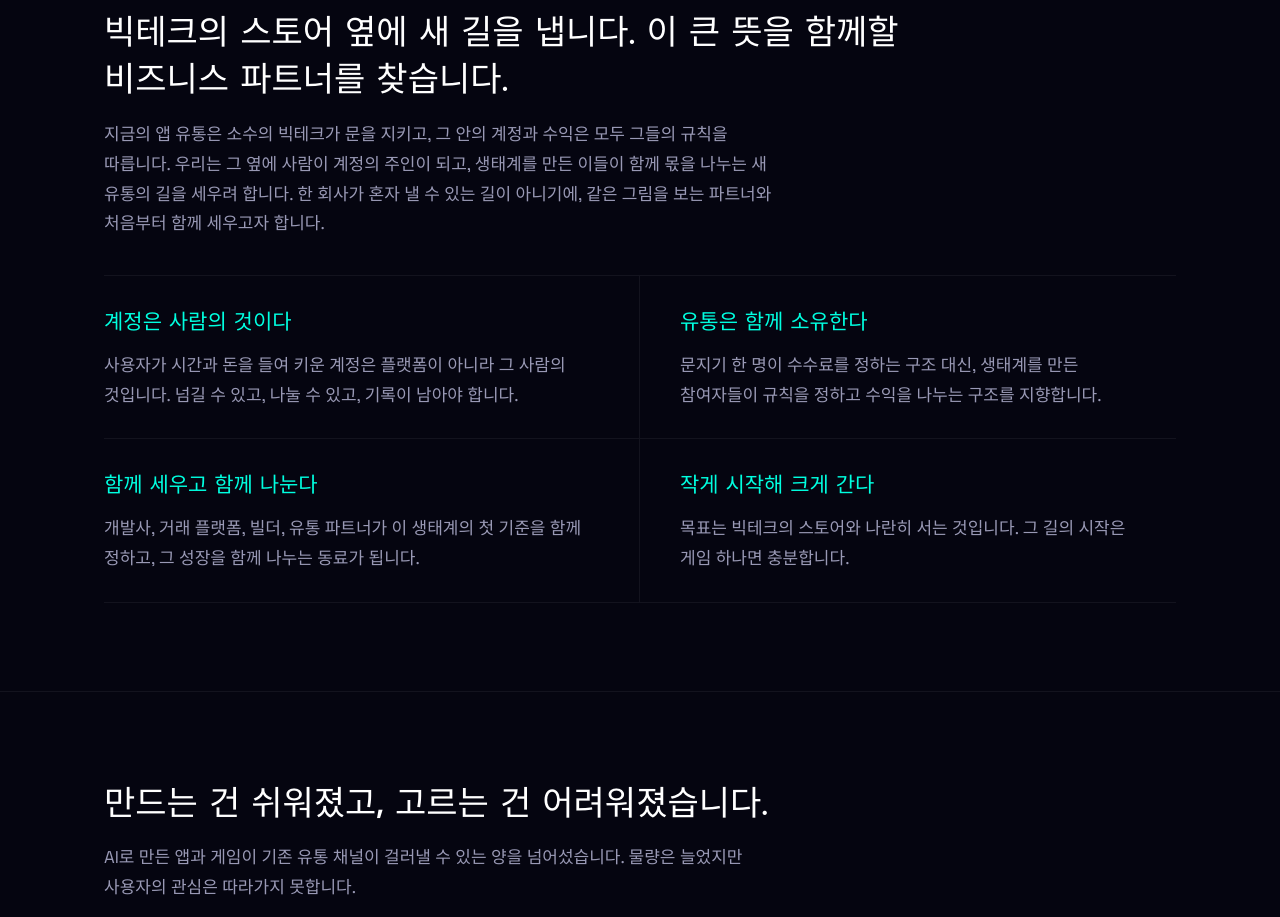
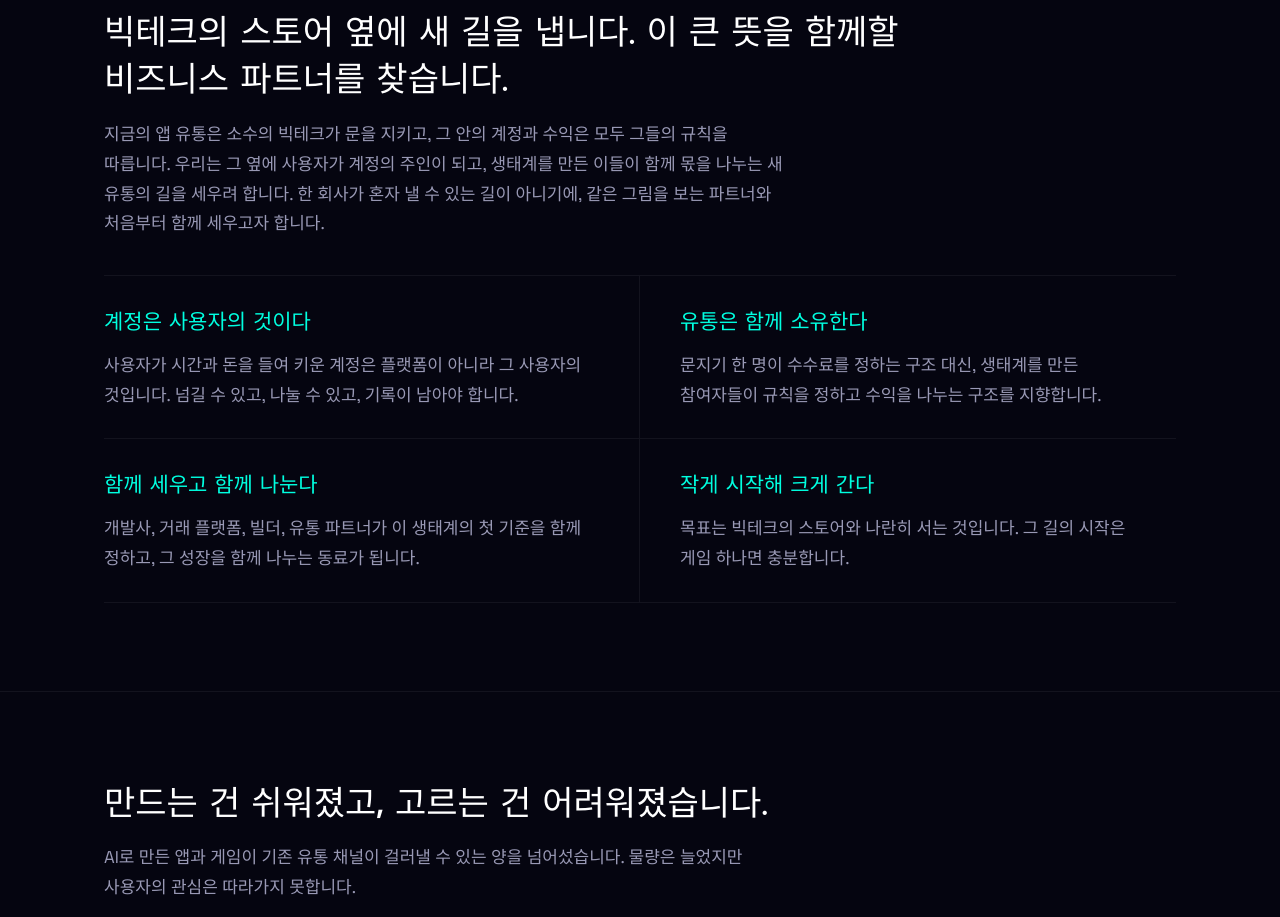
Before and after one commit to banstorm/altscodex-partners, a plain HTML site: page index.html in a window 1280 px wide. Shown: the part 820-1737 px from the top of the page. Drawn offline with Linux system fonts and the light colour scheme; a web font is replaced by a local one.

Commit message:
철학 문구의 '사람'을 '사용자'로 통일
Co-Authored-By: Claude Opus 5.5 <noreply@anthropic.com>
Claude-Session: https://claude.ai/code/session_01NSqBqq4LNbH3fyxqkQe5gV

```diff
--- a/index.html
+++ b/index.html
@@ -300,11 +300,11 @@
   <section class="block" id="philosophy">
     <div class="wrap">
       <h2>빅테크의 스토어 옆에 새 길을 냅니다. 이 큰 뜻을 함께할 비즈니스 파트너를 찾습니다.</h2>
-      <p class="intro">지금의 앱 유통은 소수의 빅테크가 문을 지키고, 그 안의 계정과 수익은 모두 그들의 규칙을 따릅니다. 우리는 그 옆에 사람이 계정의 주인이 되고, 생태계를 만든 이들이 함께 몫을 나누는 새 유통의 길을 세우려 합니다. 한 회사가 혼자 낼 수 있는 길이 아니기에, 같은 그림을 보는 파트너와 처음부터 함께 세우고자 합니다.</p>
+      <p class="intro">지금의 앱 유통은 소수의 빅테크가 문을 지키고, 그 안의 계정과 수익은 모두 그들의 규칙을 따릅니다. 우리는 그 옆에 사용자가 계정의 주인이 되고, 생태계를 만든 이들이 함께 몫을 나누는 새 유통의 길을 세우려 합니다. 한 회사가 혼자 낼 수 있는 길이 아니기에, 같은 그림을 보는 파트너와 처음부터 함께 세우고자 합니다.</p>
       <div class="creed">
         <div class="tenet">
-          <h3>계정은 사람의 것이다</h3>
-          <p>사용자가 시간과 돈을 들여 키운 계정은 플랫폼이 아니라 그 사람의 것입니다. 넘길 수 있고, 나눌 수 있고, 기록이 남아야 합니다.</p>
+          <h3>계정은 사용자의 것이다</h3>
+          <p>사용자가 시간과 돈을 들여 키운 계정은 플랫폼이 아니라 그 사용자의 것입니다. 넘길 수 있고, 나눌 수 있고, 기록이 남아야 합니다.</p>
         </div>
         <div class="tenet">
           <h3>유통은 함께 소유한다</h3>
```
